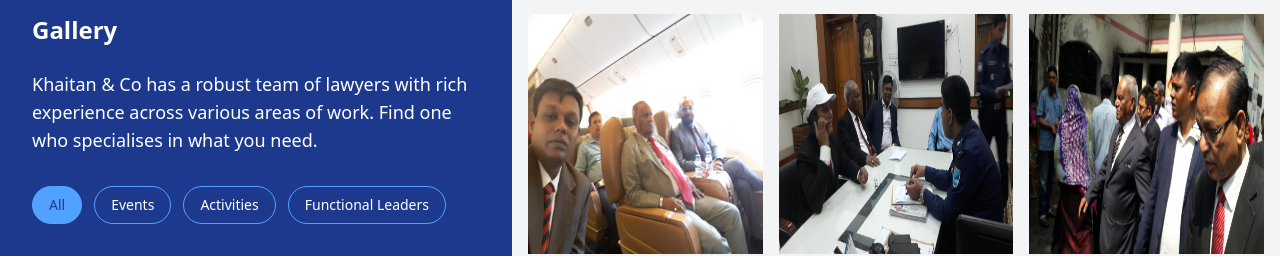
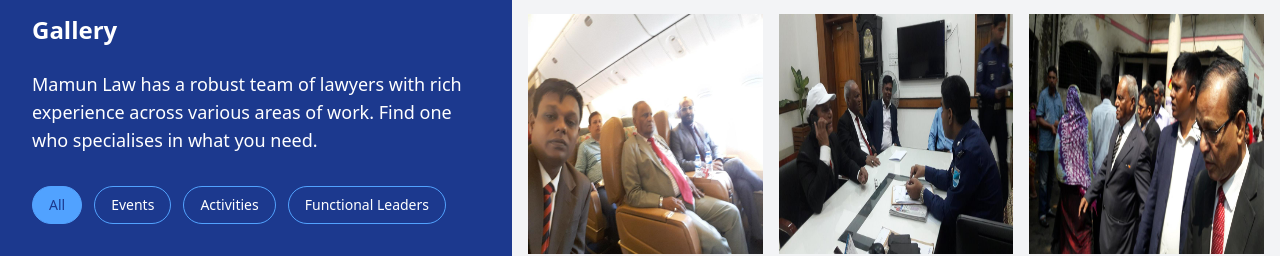
Before and after one commit to icicleltd/mamun-law-frontend-, a React (Vite) app: page /gallery in a window 1280 px wide. Shown: the part 130-386 px from the top of the page. Built offline with nearby package versions, Linux system fonts and the light colour scheme.

Commit message:
update some things

```diff
--- a/src/pages/Gallery/GalleryTabSection/GalleryTabSection.tsx
+++ b/src/pages/Gallery/GalleryTabSection/GalleryTabSection.tsx
@@ -95,7 +95,7 @@ const GalleryTabSection: React.FC = () => {
         <h1 className="text-xl md:text-2xl font-bold mb-6">Gallery</h1>
 
         <p className="mb-8 text-lg">
-          Khaitan & Co has a robust team of lawyers with rich experience across
+          Mamun Law has a robust team of lawyers with rich experience across
           various areas of work. Find one who specialises in what you need.
         </p>
 
--- a/src/pages/Home/AboutSection/AboutSection.tsx
+++ b/src/pages/Home/AboutSection/AboutSection.tsx
@@ -125,7 +125,7 @@ const AboutSection: React.FC = () => {
               data-aos="fade-up"
               data-aos-delay="300"
             >
-              Godwit Law Office excels in navigating complex immigration
+              Mamun Law Office excels in navigating complex immigration
               processes for individuals and families seeking new beginnings in
               Canada. Our expertise spans across various immigration pathways,
               ensuring personalized solutions that align with our rigorous
```
